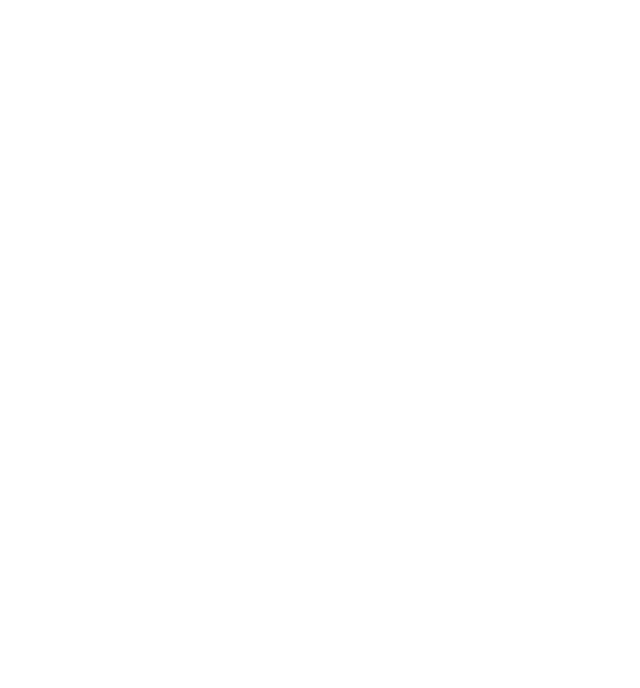
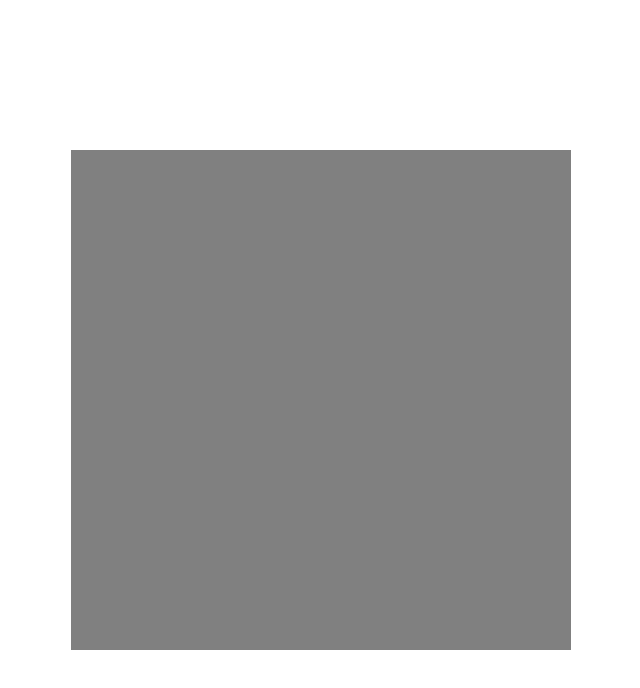
Before and after one commit to hPark0811/epic-react-exercise, a React (Create React App) app: page /tilt in a window 1280 px wide. Shown: the top 688 px of the page, without its empty margins (319-959 px from the left). Built offline with nearby package versions, Linux system fonts and the light colour scheme.

Commit message:
add tilt useRef practice

```diff
--- a/package.json
+++ b/package.json
@@ -16,6 +16,7 @@
     "react-scripts": "4.0.3",
     "styled-components": "^5.2.1",
     "typescript": "^4.1.2",
+    "vanilla-tilt": "^1.7.0",
     "web-vitals": "^1.0.1"
   },
   "devDependencies": {
--- a/src/App.tsx
+++ b/src/App.tsx
@@ -1,17 +1,25 @@
 import React from 'react';
-import { BrowserRouter, Route, Switch  } from 'react-router-dom';
+import { BrowserRouter, Route, Switch } from 'react-router-dom';
 import Landing from './pages/landing/Landing';
 import TicTacToe from './pages/tic-tac-toe/TicTacToe';
+import Tilt from './pages/tilt/Tilt';
 
 function App() {
   return (
     <BrowserRouter>
       <Switch>
+        {/* TODO: Organize route by react practice types */}
         <Route path="/"
           exact
           component={Landing} />
+
+        {/* Hook Practices */}
         <Route path="/tic-tac-toe"
           component={TicTacToe} />
+        <Route path="/tilt"
+          component={Tilt} />
+
+
       </Switch>
     </BrowserRouter>
   );
--- a/src/pages/landing/Landing.tsx
+++ b/src/pages/landing/Landing.tsx
@@ -7,9 +7,15 @@
       <h1>
         Exercises
       </h1>
-      <NavLink to="/tic-tac-toe"exact>
-        Tic Tac Toe
-      </NavLink>
+      <ul>
+        <li>
+          <NavLink to="/tic-tac-toe" exact>Tic Tac Toe</NavLink>
+        </li>
+        <li>
+          <NavLink to="/tilt" exact>Tilt</NavLink>
+        </li>
+      </ul>
+
     </>
   )
 }
--- /dev/null
+++ b/src/pages/tilt/Tilt.tsx
@@ -0,0 +1,41 @@
+import React, { useEffect, useRef, useState } from 'react';
+import VanillaTilt from 'vanilla-tilt';
+import styled from 'styled-components';
+
+const Container = styled.div`
+  width: 100vw;
+  height: 100vh;
+  display: flex;
+  justify-content: center;
+  align-items: center;
+`
+
+const TileDiv = styled.div`
+  width: 500px;
+  height: 500px;
+  background-color: grey;
+`
+
+const Tilt = () => {
+  // Using useRef to directly access dom nodes
+  const divRef = useRef<HTMLDivElement>(null);
+
+  useEffect(() => {
+    if (!divRef?.current) {
+      return;
+    }
+
+    const node = divRef.current as any;
+    VanillaTilt.init(node, { max: 25, perspective: 150 });
+    // Cleaning up event handlers to prevent memory leaks
+    return () => node.vanillaTilt.destory();
+  }, [])
+
+  return (
+    <Container>
+      <TileDiv ref={divRef}></TileDiv>
+    </Container>
+  )
+}
+
+export default Tilt;
```
Also changed, not shown: 1 other file (tests, documents, lock files or other folders).
